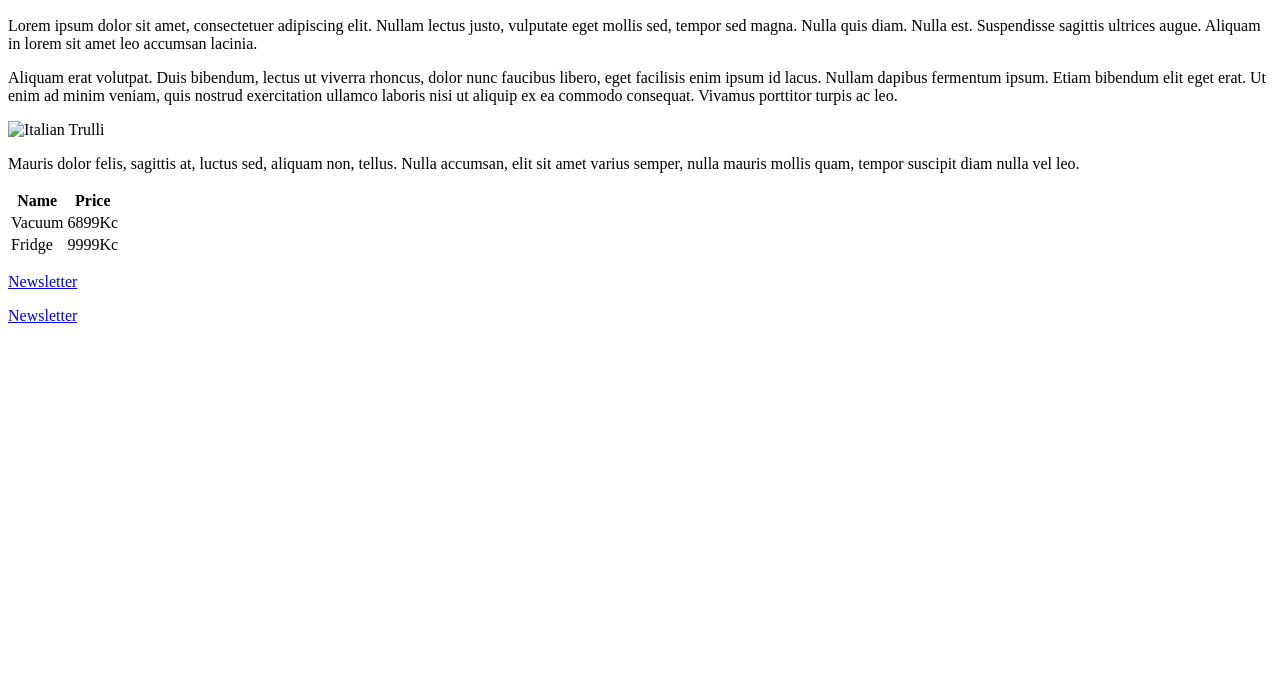
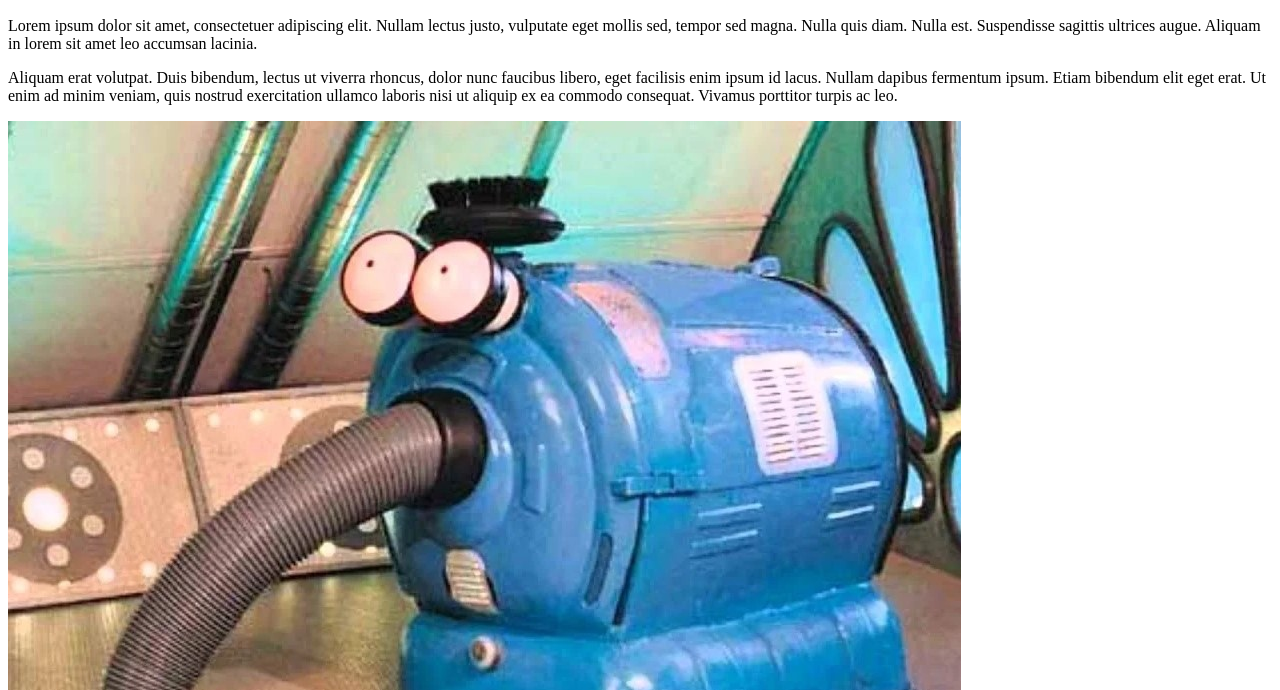
Before and after one commit to MiroslavKuna/15.09, a plain HTML site: page index.html in a window 1280 px wide. Shown: the part 110-800 px from the top of the page. Drawn offline with Linux system fonts and the light colour scheme.

Commit message:
update 2

```diff
--- a/index.html
+++ b/index.html
@@ -11,8 +11,9 @@
         <h2>Electronics</h2>
         <p>Lorem ipsum dolor sit amet, consectetuer adipiscing elit. Nullam lectus justo, vulputate eget mollis sed, tempor sed magna. Nulla quis diam. Nulla est. Suspendisse sagittis ultrices augue. Aliquam in lorem sit amet leo accumsan lacinia.</p>
         <p>Aliquam erat volutpat. Duis bibendum, lectus ut viverra rhoncus, dolor nunc faucibus libero, eget facilisis enim ipsum id lacus. Nullam dapibus fermentum ipsum. Etiam bibendum elit eget erat. Ut enim ad minim veniam, quis nostrud exercitation ullamco laboris nisi ut aliquip ex ea commodo consequat. Vivamus porttitor turpis ac leo. </p>
-        <img src="pic_trulli.jpg" alt="Italian Trulli">
+        <img src="img/vacuum.jpg" alt="Vacuum">
         <p>Mauris dolor felis, sagittis at, luctus sed, aliquam non, tellus. Nulla accumsan, elit sit amet varius semper, nulla mauris mollis quam, tempor suscipit diam nulla vel leo.</p>
+        <img src="img/fridge.jpg" alt="Fridge">
 
         <table>
             <tr>
```
Also changed, not shown: img/fridge.jpg (added).
